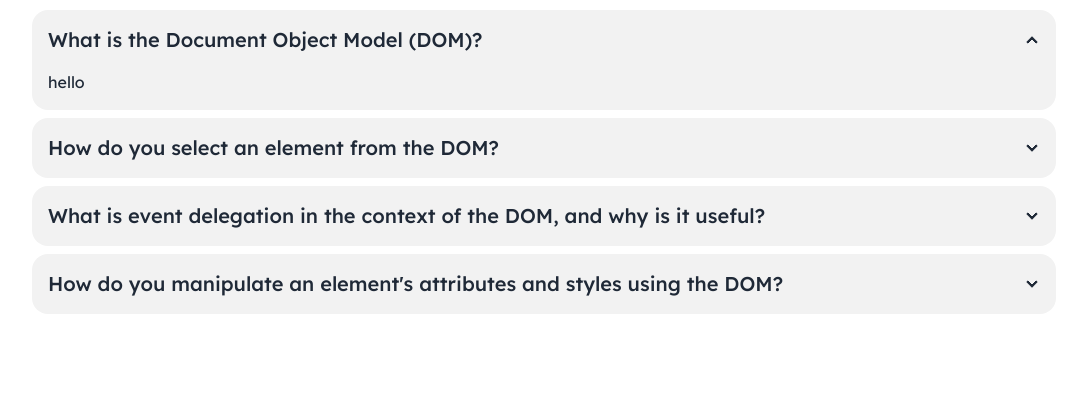
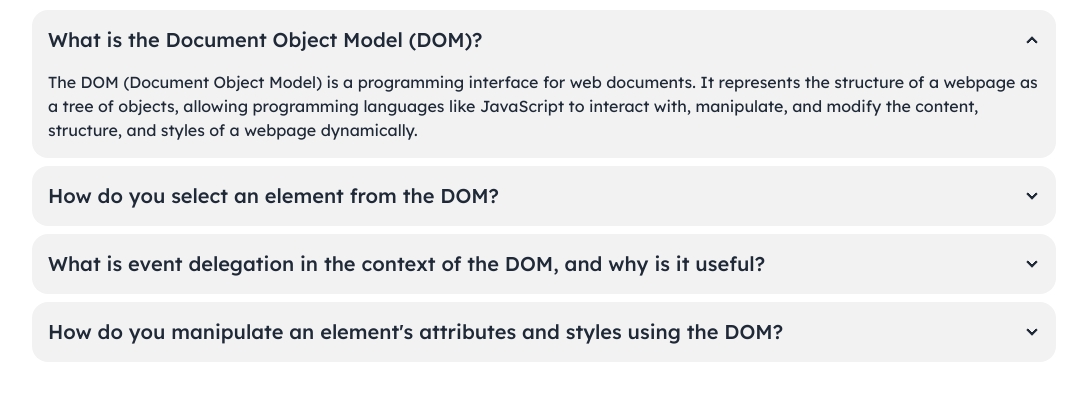
Before and after one commit to isagi299/assignment-5, a plain HTML site: page blog.html in a window 1280 px wide. Shown: the part 251-652 px from the top of the page, without its empty margins (96-1183 px from the left). Drawn offline with nearby package versions, Linux system fonts and the light colour scheme.

Commit message:
blog section done

```diff
--- a/blog.html
+++ b/blog.html
@@ -76,7 +76,9 @@
                     What is the Document Object Model (DOM)?
                 </div>
                 <div class="collapse-content">
-                    <p>hello</p>
+                    <p>
+                        The DOM (Document Object Model) is a programming interface for web documents. It represents the structure of a webpage as a tree of objects, allowing programming languages like JavaScript to interact with, manipulate, and modify the content, structure, and styles of a webpage dynamically.
+                    </p>
                 </div>
             </div>
 
@@ -86,7 +88,10 @@
                     How do you select an element from the DOM?
                 </div>
                 <div class="collapse-content">
-                    <p>hello</p>
+                    <p>
+                        To select elements from the DOM in JavaScript, you can use various methods. Here are some of the most common ones:
+                        getElementById() , getElementsByClassName(),  getElementsByTagName(), querySelector(), querySelectorAll()
+                    </p>
                 </div>
             </div>
 
@@ -96,7 +101,9 @@
                     What is event delegation in the context of the DOM, and why is it useful?
                 </div>
                 <div class="collapse-content">
-                    <p>hello</p>
+                    <p>
+                        Event delegation is a technique in JavaScript where you set a single event listener to a parent element instead of setting multiple listeners to individual child elements.it is useful because we can add event listener to the parent get all the child using event.target.so we don't need a lot of event listener.
+                    </p>
                 </div>
             </div>
 
@@ -106,7 +113,9 @@
                     How do you manipulate an element's attributes and styles using the DOM?
                 </div>
                 <div class="collapse-content">
-                    <p>hello</p>
+                    <p>
+                        there are several method to manipulate an element's attributes and styles.for manipulated attributes use getAttribute(),setAttribute(),removeAttribute() and for manipulate style use style property like div.style.color,
+                    </p>
                 </div>
             </div>
 
```
